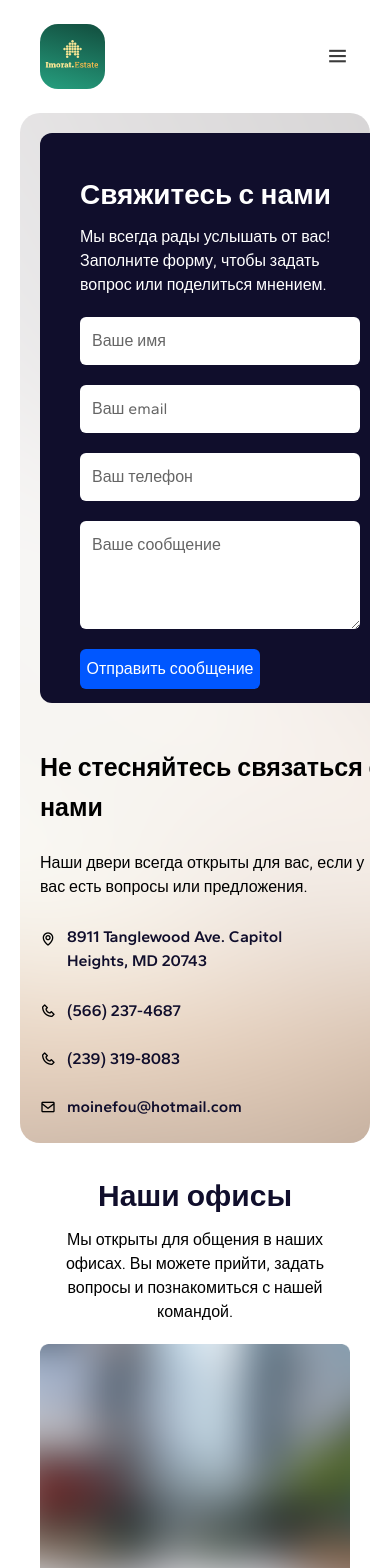
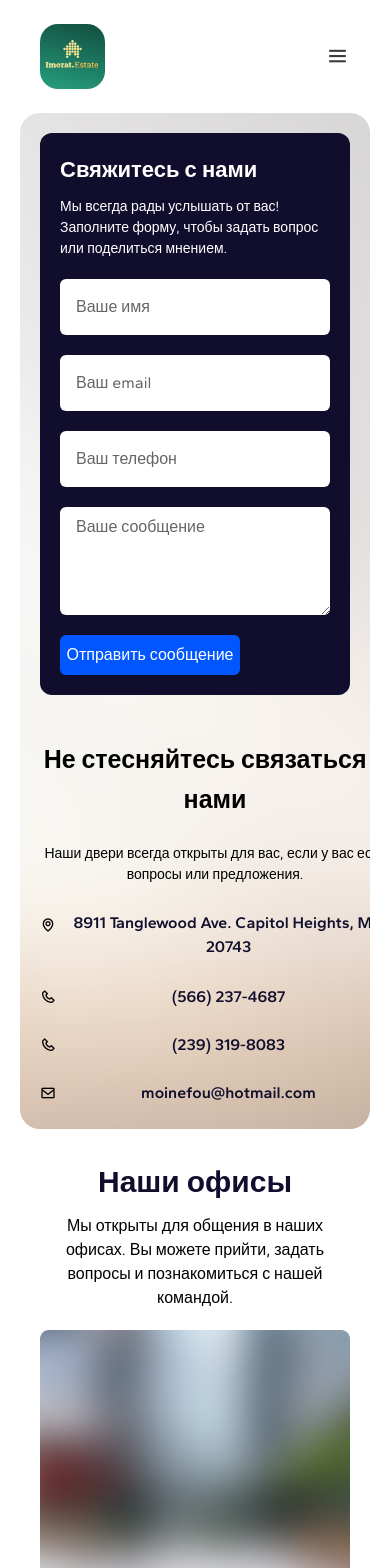
Before and after one commit to avazjanovsardorbek01/IMORAT, a Next.js app: page /contact in a window 390 px wide. Shown: the top 1568 px of the page. Built offline with nearby package versions, Linux system fonts and the light colour scheme.

Commit message:
Finish -Contact

```diff
--- a/app/contact/page.jsx
+++ b/app/contact/page.jsx
@@ -20,14 +20,14 @@ export default function Home() {
     <>
       {/* SECTION-1 STARTED */}
       <section className="container">
-        <div id="section-1-2" className="h-[830px] sm:h-max">
+        <div id="section-1-2" className="h-[830px] sm:h-auto">
           <div className="flex sm:flex-col items-start sm:gap-[35px] sm:p-[20px] gap-[90px] p-[110px]">
-            <div className="registration sm:w-[350px] sm:h-[570px] w-[416px] h-[610px] bg-[#100E2C] rounded-[12px] sm:p-[] text-[#fff] p-[40px]">
-              <h2 className="text-[28px] font-[700] pb-[10px]">
+            {/* Контейнер для формы */}
+            <div className="registration sm:w-full md:w-[350px] lg:w-[416px] xl:w-[416px] sm:h-max lg:h-[610px] bg-[#100E2C] rounded-[12px] sm:p-[20px] text-[#fff] p-[40px]">
+              <h2 className="text-[28px] font-[700] pb-[10px] sm:text-[22px]">
                 Свяжитесь с нами
               </h2>
-
-              <p className="pb-[20px]">
+              <p className="pb-[20px] sm:text-[14px]">
                 Мы всегда рады услышать от вас! Заполните форму, чтобы задать
                 вопрос или поделиться мнением.
               </p>
@@ -42,32 +42,28 @@ export default function Home() {
                   id=""
                   name="name"
                   placeholder="Ваше имя"
-                  className="p-[16px] bg-white rounded-[6px] sm:w-[280px] sm:p-[12px] w-[336px] outline-none text-[#666]"
+                  className="p-[16px] bg-white rounded-[6px] sm:w-full md:w-[280px] lg:w-[336px] outline-none text-[#666]"
                 />
-
                 <input
                   type="email"
                   id=""
                   name="mail"
                   placeholder="Ваш email"
-                  className="p-[16px] bg-white rounded-[6px] sm:w-[280px] sm:p-[12px] w-[336px] outline-none text-[#666]"
+                  className="p-[16px] bg-white rounded-[6px] sm:w-full md:w-[280px] lg:w-[336px] outline-none text-[#666]"
                 />
-
                 <input
                   type="number"
                   id=""
                   name="phone"
                   placeholder="Ваш телефон"
-                  className="p-[16px] bg-white rounded-[6px] sm:w-[280px] sm:p-[12px] w-[336px] outline-none text-[#666]"
+                  className="p-[16px] bg-white rounded-[6px] sm:w-full md:w-[280px] lg:w-[336px] outline-none text-[#666]"
                 />
-
                 <textarea
                   id="id"
                   name="name"
                   placeholder="Ваше сообщение"
-                  className="py-[8px] px-[16px] rounded-[6px] sm:w-[280px] sm:p-[12px] w-[336px] h-[108px] outline-none text-[#666]"
+                  className="py-[8px] px-[16px] rounded-[6px] sm:w-full md:w-[280px] lg:w-[336px] h-[108px] outline-none text-[#666]"
                 />
-
                 <button
                   type="submit"
                   className="w-[200px] sm:w-[180px] sm:h-[40px] h-[50px] bg-[#0057FF] active:bg-[#0057FF] transition-all duration-200 hover:bg-[#0055ffd5] rounded-[6px]"
@@ -77,40 +73,40 @@ export default function Home() {
               </form>
             </div>
 
-            <div className="text pt-[8.5px] flex flex-col gap-[24px]">
-              <h2 className="text-[40px] sm:text-[25px] sm:w-[350px] font-[700] w-[210px] leading-[40px]">
+            {/* Контейнер для контактной информации */}
+            <div className="text pt-[8.5px] flex flex-col gap-[24px] sm:text-center md:flex-col sm:text-center">
+              <h2 className="text-[40px] sm:text-[25px] mx-auto sm:w-[350px] font-[700] w-[210px] leading-[40px] sm:text-center">
                 Не стесняйтесь связаться с нами
               </h2>
-
-              <p className="pb-[8px]">
+              <p className="pb-[8px] sm:text-[14px]">
                 Наши двери всегда открыты для вас, если у вас есть вопросы или
                 предложения.
               </p>
 
-              <div className="flex items-start gap-[11px]">
+              <div className="flex items-start gap-[11px] sm:text-center">
                 <i className="bx bx-map sm:text-[16px] text-[24px]"></i>
-                <h2 className="text-[20px] sm:text-[16px] relative bottom-[6px] text-[#100E2C] w-[260px] font-[600]">
+                <h2 className="text-[20px] sm:text-[16px] relative bottom-[6px] text-[#100E2C] w-[260px] font-[600] sm:w-full">
                   8911 Tanglewood Ave. Capitol Heights, MD 20743
                 </h2>
               </div>
 
-              <div className="flex items-start gap-[11px]">
+              <div className="flex items-start gap-[11px] sm:text-center">
                 <i className="bx bx-phone sm:text-[16px] text-[24px]"></i>
-                <h2 className="text-[20px] sm:text-[16px] relative bottom-[4px] text-[#100E2C] w-[260px] font-[600]">
+                <h2 className="text-[20px] sm:text-[16px] relative bottom-[4px] text-[#100E2C] w-[260px] font-[600] sm:w-full">
                   (566) 237-4687
                 </h2>
               </div>
 
-              <div className="flex items-start gap-[11px]">
+              <div className="flex items-start gap-[11px] sm:text-center">
                 <i className="bx bx-phone sm:text-[16px] text-[24px]"></i>
-                <h2 className="text-[20px] sm:text-[16px] relative bottom-[4px] text-[#100E2C] w-[260px] font-[600]">
+                <h2 className="text-[20px] sm:text-[16px] relative bottom-[4px] text-[#100E2C] w-[260px] font-[600] sm:w-full">
                   (239) 319-8083
                 </h2>
               </div>
 
-              <div className="flex items-start gap-[11px]">
+              <div className="flex items-start gap-[11px] sm:text-center">
                 <i className="bx bx-envelope sm:text-[16px] text-[24px]"></i>
-                <h2 className="text-[20px] sm:text-[16px] relative bottom-[4px] text-[#100E2C] w-[260px] font-[600]">
+                <h2 className="text-[20px] sm:text-[16px] relative bottom-[4px] text-[#100E2C] w-[260px] font-[600] sm:w-full">
                   moinefou@hotmail.com
                 </h2>
               </div>
@@ -118,6 +114,7 @@ export default function Home() {
           </div>
         </div>
       </section>
+
       {/* SECTION-1 ENDED */}
 
       {/* SECTION-2 STARTED */}
@@ -132,18 +129,15 @@ export default function Home() {
             вопросы и познакомиться с нашей командой.
           </p>
 
-          <div className="flex items-center gap-[20px] flex-wrap">
+          <div className="flex flex-wrap justify-center gap-[20px]">
             <div className="flex flex-col w-[416px]">
               <Image src={HeyFour} alt="HeyFour" />
-
               <h2 className="text-[24px] font-[600] pb-[12px] pt-[12px]">
                 Smoky Hollow
               </h2>
-
               <p className="text-[#7A7474] pb-[12px] text-[16px] font-[400]">
                 9514 Smoky Hollow St. Sulphur, LA 70663
               </p>
-
               <h2 className="text-[16px] font-[500] pb-[12px]">
                 Телефон: (736) 267-8659
               </h2>
@@ -154,15 +148,12 @@ export default function Home() {
 
             <div className="flex flex-col w-[416px]">
               <Image src={HeyFive} alt="HeyFive" />
-
               <h2 className="text-[24px] font-[600] pb-[12px] pt-[12px]">
                 North Road
               </h2>
-
               <p className="text-[#7A7474] pb-[12px] text-[16px] font-[400]">
                 19 North Road Piscataway, NJ 08854
               </p>
-
               <h2 className="text-[16px] font-[500] pb-[12px]">
                 Телефон: (736) 267-8659
               </h2>
@@ -173,15 +164,12 @@ export default function Home() {
 
             <div className="flex flex-col w-[416px]">
               <Image src={HeySix} alt="HeySix" />
-
               <h2 className="text-[24px] font-[600] pb-[12px] pt-[12px]">
                 Rockville Ave
               </h2>
-
               <p className="text-[#7A7474] pb-[12px] text-[16px] font-[400]">
                 8460 Rockville Ave. Greenville, NC 27834
               </p>
-
               <h2 className="text-[16px] font-[500] pb-[12px]">
                 Телефон: (736) 267-8659
               </h2>
@@ -192,6 +180,7 @@ export default function Home() {
           </div>
         </div>
       </section>
+
       {/* SECTION-2 ENDED */}
     </>
   );
```
